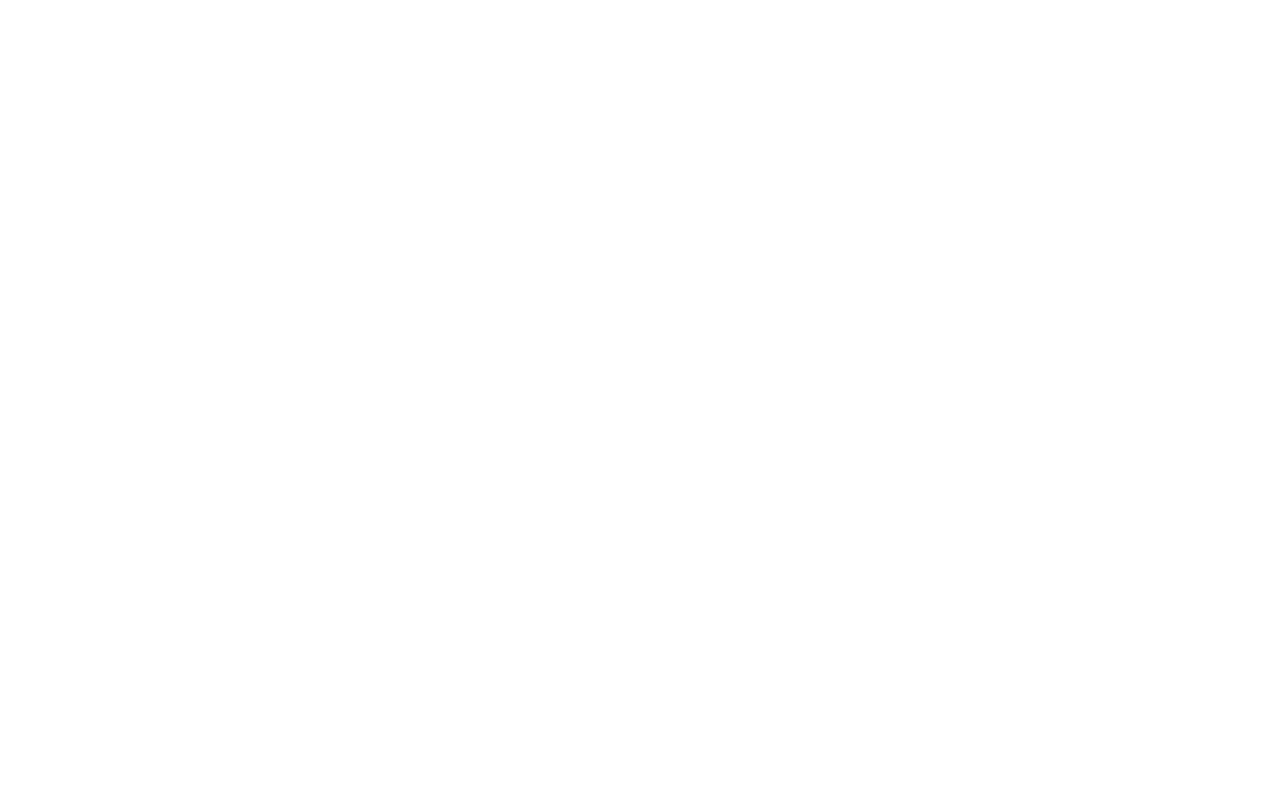
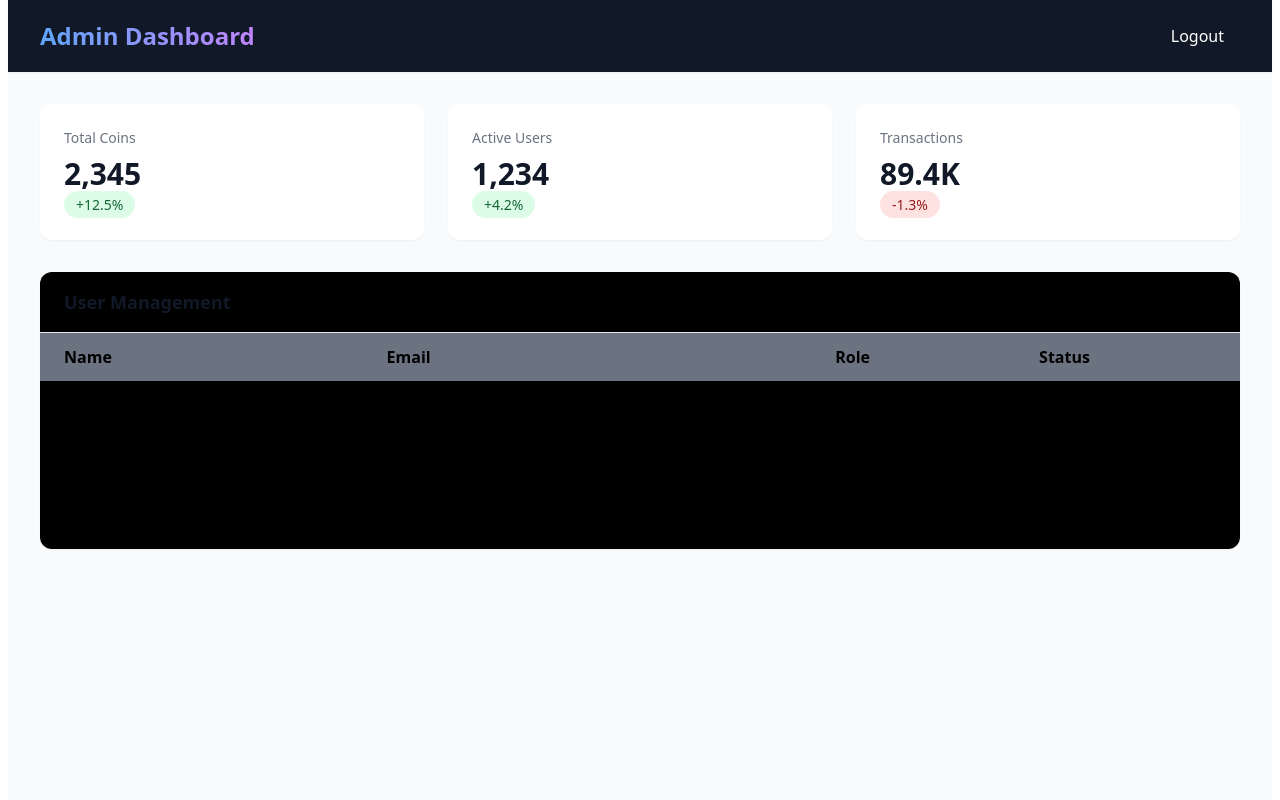
Before and after one commit to DappCoderr/CoinList, a React (Vite) app: page /admin in a window 1280 px wide. Before the commit this address had no page. Shown: the top 800 px of the page. Built offline with nearby package versions, Linux system fonts and the light colour scheme.

Commit message:
Add admin page

```diff
--- a/src/Routing/Router.jsx
+++ b/src/Routing/Router.jsx
@@ -2,11 +2,16 @@
 import { Route, Routes } from "react-router-dom";
 import Home from "../pages/Home";
 import CoinDetails from "../pages/CoinDetails";
-import MainLayout from "../pages/Layout";
+import { AdminLayout, MainLayout } from "../pages/Layout";
+import Admin from "../pages/Admin";
 
 const Router = () => {
   return (
     <Routes>
+      <Route path="/admin" element={<AdminLayout />}>
+        <Route index element={<Admin />} />
+        {/* <Route path="/admin/home" element={<Home />} /> */}
+      </Route>
       <Route path="/" element={<MainLayout />}>
         <Route index element={<Home />} />
         <Route path="/details/:coinId" element={<CoinDetails />} />
--- /dev/null
+++ b/src/pages/Admin.tsx
@@ -0,0 +1,100 @@
+import React from "react";
+
+const Admin = () => {
+  const users = [
+    {
+      id: 1,
+      name: "Alice Smith",
+      email: "alice@example.com",
+      role: "Admin",
+      status: "Active",
+    },
+    {
+      id: 2,
+      name: "Bob Johnson",
+      email: "bob@example.com",
+      role: "User",
+      status: "Inactive",
+    },
+    {
+      id: 3,
+      name: "Charlie Brown",
+      email: "charlie@example.com",
+      role: "Editor",
+      status: "Active",
+    },
+  ];
+
+  const stats = [
+    { name: "Total Coins", value: "2,345", change: "+12.5%" },
+    { name: "Active Users", value: "1,234", change: "+4.2%" },
+    { name: "Transactions", value: "89.4K", change: "-1.3%" },
+  ];
+
+  return (
+    <div className="min-h-screen bg-gray-50">
+      <div className="bg-gray-900 text-white shadow-sm py-4">
+        <div className="max-w-7xl mx-auto px-4 sm:px-6 lg:px-8 flex justify-between items-center">
+          <h1 className="text-2xl font-bold bg-gradient-to-r from-blue-400 to-purple-400 bg-clip-text text-transparent">
+            Admin Dashboard
+          </h1>
+          <button className="flex items-center gap-2 hover:bg-gray-800/50 px-4 py-2 rounded-lg transition-all">
+            Logout
+          </button>
+        </div>
+      </div>
+
+      <div className="max-w-7xl mx-auto px-4 sm:px-6 lg:px-8 py-8">
+        <div className="grid grid-cols-1 md:grid-cols-3 gap-6 mb-8">
+          {stats.map((stat) => (
+            <div key={stat.name} className="bg-white p-6 rounded-xl shadow-sm">
+              <p className="text-sm text-gray-500">{stat.name}</p>
+              <p className="text-3xl font-bold text-gray-900 mt-2">
+                {stat.value}
+              </p>
+              <span
+                className={
+                  stat.change.startsWith("+")
+                    ? "bg-green-100 text-green-800 px-3 py-1 rounded-full text-sm"
+                    : "bg-red-100 text-red-800 px-3 py-1 rounded-full text-sm"
+                }
+              >
+                {stat.change}
+              </span>
+            </div>
+          ))}
+        </div>
+
+        <div className="bg-black rounded-xl shadow-sm overflow-hidden">
+          <div className="px-6 py-4 border-b border-gray-200">
+            <h2 className="text-lg font-semibold text-gray-900">
+              User Management
+            </h2>
+          </div>
+          <table className="w-full">
+            <thead className="bg-gray-500">
+              <tr>
+                <th className="px-6 py-3 text-left">Name</th>
+                <th className="px-6 py-3 text-left">Email</th>
+                <th className="px-6 py-3 text-left">Role</th>
+                <th className="px-6 py-3 text-left">Status</th>
+              </tr>
+            </thead>
+            <tbody>
+              {users.map((user) => (
+                <tr key={user.id} className="hover:bg-gray-50">
+                  <td className="px-6 py-4">{user.name}</td>
+                  <td className="px-6 py-4">{user.email}</td>
+                  <td className="px-6 py-4">{user.role}</td>
+                  <td className="px-6 py-4">{user.status}</td>
+                </tr>
+              ))}
+            </tbody>
+          </table>
+        </div>
+      </div>
+    </div>
+  );
+};
+
+export default Admin;
--- a/src/pages/Home.jsx
+++ b/src/pages/Home.jsx
@@ -1,13 +1,11 @@
 import Banner from "../component/Banner";
 import CoinTable from "../component/CoinTable";
-import Footer from "../component/Footer";
 
 const Home = () => {
   return (
     <>
       <Banner />
       <CoinTable />
-      <Footer />
     </>
   );
 };
--- a/src/pages/Layout.jsx
+++ b/src/pages/Layout.jsx
@@ -1,13 +1,22 @@
 import Navbar from "../component/Navbar";
 import { Outlet } from "react-router-dom";
+import Footer from "../component/Footer";
 
-const MainLayout = () => {
+export const MainLayout = () => {
   return (
     <>
       <Navbar />
       <Outlet />
+      <Footer />
     </>
   );
 };
 
-export default MainLayout;
+export const AdminLayout = () => {
+  return (
+    <>
+      <Outlet />
+      <Footer />
+    </>
+  );
+};
```
